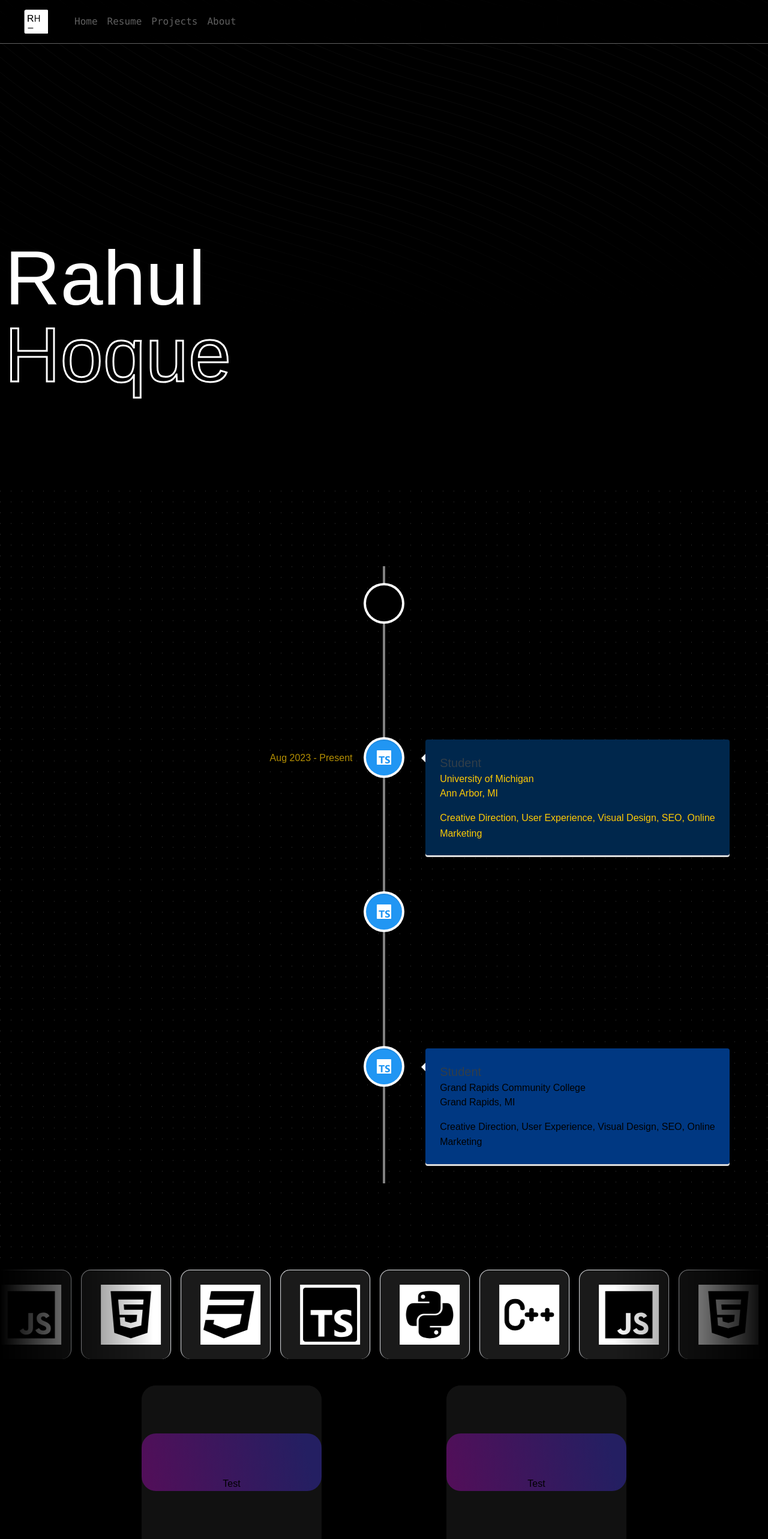
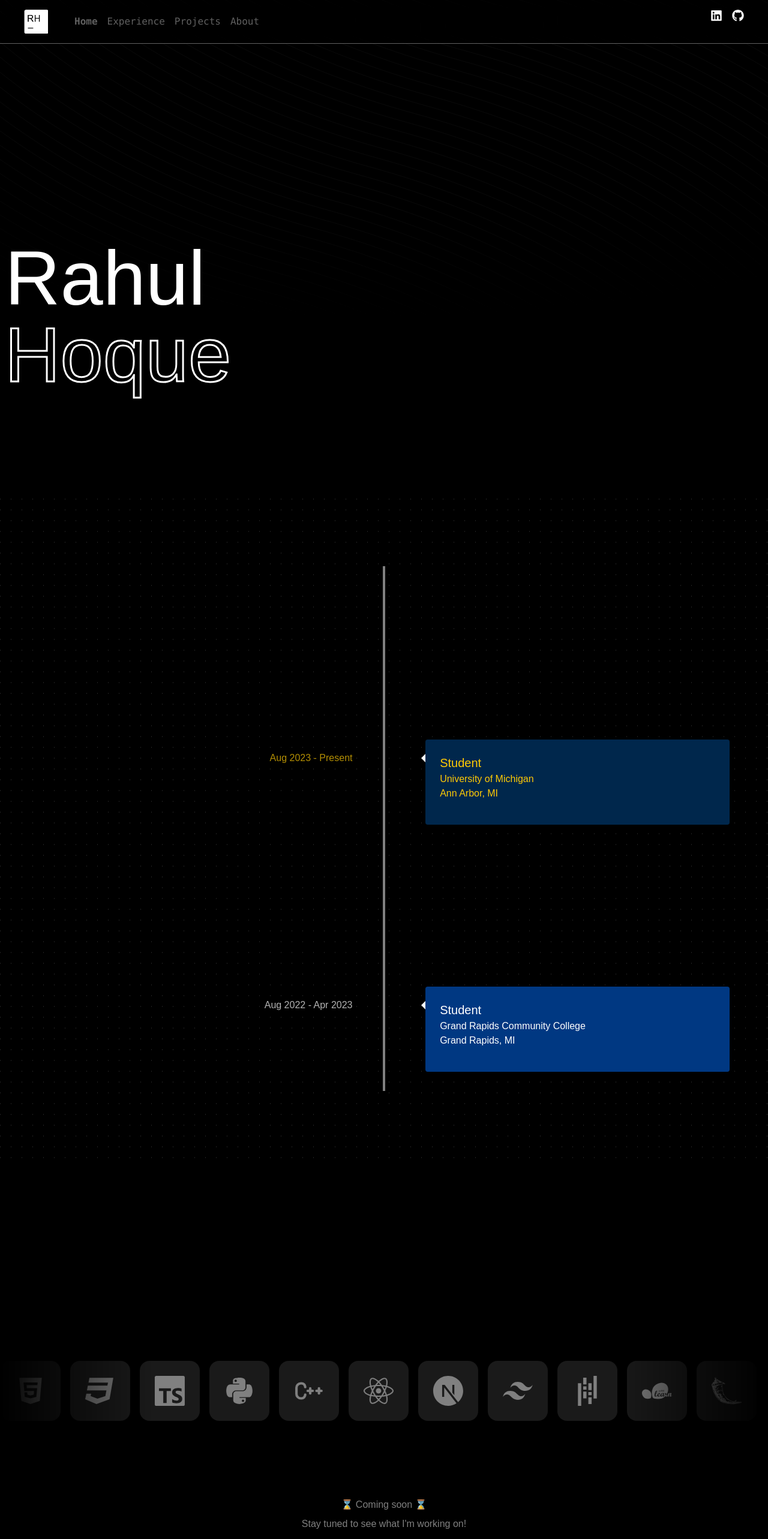
Before and after one commit to HoqueUM/portfolio-updated, a Next.js app: page / in a window 1280 px wide. Shown: the top 2566 px of the page at 60% size. Built offline with nearby package versions, Linux system fonts and the light colour scheme; what tailwindcss-animated would draw is missing.

Commit message:
finally starting to get somewhere

```diff
--- a/app/components/model/Card.tsx
+++ b/app/components/model/Card.tsx
@@ -6,7 +6,7 @@ import { motion, AnimatePresence } from 'framer-motion';
 export default function Card() {
     const [hover, setHover] = useState(false);
     return (
-        <motion.div className='relative overflow-hidden h-[200px] min-h-[300px]  min-w-[300px] backdrop-blur-md z-50 rounded-3xl shadow-xl' style={{backgroundColor: 'rgba(255, 255, 255, 0.1)' }}
+        <motion.div className='relative overflow-hidden h-[10rem] min-h-[11rem]  min-w-[300px] backdrop-blur-md rounded-3xl shadow-xl' style={{backgroundColor: 'rgba(255, 255, 255, 0.1)' }}
         onHoverStart={() => setHover(true)}
         onHoverEnd={() => setHover(false)}
         >
--- a/app/components/model/Item.tsx
+++ b/app/components/model/Item.tsx
@@ -1,11 +1,14 @@
+'use client';
 import React from 'react';
-
-
+import { IconContext } from 'react-icons';
+import '../../globals.scss';
 
 export default function Item({item}: {item: any}) {
     return (
-        <div className='relative flex justify-center items-center bg-white h-[100px] w-[100px]'>
+        <IconContext.Provider value={{ color: 'var(--secondary-color)' }}>
+        <div className='relative flex justify-center items-center h-[100px] w-[100px]'>
             {item}
         </div>
+        </IconContext.Provider>
     )
 }
--- /dev/null
+++ b/app/components/ui/About.tsx
@@ -0,0 +1,12 @@
+
+export default function About() {
+    return (
+        <div className="flex justify-center items-center bg-black h-screen">
+            <div className="bg-black text-secondary-color flex justify-center item-center w-[40%] text-center">
+            Hi👋 I'm Rahul, a junior at the University of Michigan studying computer science. I am passionate
+            about software development, data science, and machine learning. I usually work in React, Python, and C++.
+        </div>
+        </div>
+
+    );
+};
--- a/app/components/ui/Home.tsx
+++ b/app/components/ui/Home.tsx
@@ -10,6 +10,7 @@ export default function Home() {
          <h1 className=' text-black animate-fade-right ease-in animate-delay-[1000ms] text-9xl outline text-transparent leading-none'>Hoque</h1>
          <BackgroundBeams className='h-[40rem]' />
          <div className='h-[10rem]'></div> {/* Add spacer div here */}
+
     </div>
   )
 }
--- a/app/components/ui/Moving.tsx
+++ b/app/components/ui/Moving.tsx
@@ -1,5 +1,4 @@
 "use client";
-import React, { useEffect, useState } from "react";
 import { InfiniteMovingCards } from "../../utils/movingCards";
 import {IoLogoJavascript} from 'react-icons/io5';
 import { FaHtml5 } from "react-icons/fa";
@@ -7,12 +6,22 @@ import { FaCss3 } from "react-icons/fa";
 import { SiTypescript } from "react-icons/si";
 import { FaPython } from "react-icons/fa";
 import { TbBrandCpp } from "react-icons/tb";
-import { IconContext } from 'react-icons';
+import { FaReact } from "react-icons/fa";
+import { SiNextdotjs } from "react-icons/si";
+import { RiTailwindCssFill } from "react-icons/ri";
+import { SiPandas } from "react-icons/si";
+import { SiScikitlearn } from "react-icons/si";
+import { SiFlask } from "react-icons/si";
+import { FaUbuntu } from "react-icons/fa";
+import { VscVscode } from "react-icons/vsc";
+import { FaFigma } from "react-icons/fa";
+import { FaGitAlt } from "react-icons/fa";
+
 import Item from '../model/Item';
 
 export default function Moving() {
   return (
-    <div className="flex flex-col antialiased bg-black dark:bg-black dark:bg-grid-white/[0.05] items-center justify-center relative overflow-hidden">
+    <div className="flex flex-col antialiased bg-black items-center justify-center relative overflow-hidden">
       <InfiniteMovingCards
         items={languages}
         direction="left"
@@ -23,10 +32,20 @@ export default function Moving() {
 }
 
 const languages = [
-  <Item item={<IoLogoJavascript size={90} />} />,
-  <Item item={<FaHtml5 size={90} />} />,
-  <Item item={<FaCss3 size={90} />} />,
-  <Item item={<SiTypescript size={90} />} />,
-  <Item item={<FaPython size={90} />} />,
-  <Item item={<TbBrandCpp size={90} />} />
+  <Item item={<IoLogoJavascript size={50} />} />,
+  <Item item={<FaHtml5 size={50} />} />,
+  <Item item={<FaCss3 size={50} />} />,
+  <Item item={<SiTypescript size={50} />} />,
+  <Item item={<FaPython size={50} />} />,
+  <Item item={<TbBrandCpp size={50} />} />,
+  <Item item={<FaReact size={50} />} />,
+  <Item item={<SiNextdotjs size={50} />} />,
+  <Item item={<RiTailwindCssFill size={50} />} />,
+  <Item item={<SiPandas size={50} />} />,
+  <Item item={<SiScikitlearn size={50} />} />,
+  <Item item={<SiFlask size={50} />} />,
+  <Item item={<FaUbuntu size={50} />} />,
+  <Item item={<VscVscode size={50} />} />,
+  <Item item={<FaFigma size={50} />} />,
+  <Item item={<FaGitAlt size={50} />} />,
 ];
--- a/app/components/ui/NavBar.tsx
+++ b/app/components/ui/NavBar.tsx
@@ -1,21 +1,35 @@
+'use client';
 import React from 'react'
 import RH from './image.png';
 import Image from 'next/image'
+import { FaGithub } from "react-icons/fa";
+import { FaLinkedin } from "react-icons/fa";
+import { IconContext } from 'react-icons';
+import { Link } from 'react-scroll';
+import '../../styles/active.scss'
 
 export default function NavBar() {
     return (
         <div className='fixed top-0 z-50 bg-inherit backdrop-blur-md w-full'>
           <div className=' border-[#606060] border-b-[1px] px-5 lg:px-7.5 xl:px-10 max-lg: py-4'>
-            <nav className='flex static top-[5rem] left-0'>
+            <nav className='flex justify-between static top-[5rem] left-0'>
               <div className='relative z-2 flex space-x-4 font-mono text-[#606060]'>
-              <a className='pr-7' href='#hero'>
-                <Image src={RH} height={50} width={40} alt='logo'/>
+                <a className='pr-7' href='#hero'>
+                  <Image src={RH} height={40} width={40} alt='logo'/>
                 </a>
-              <button className='hover:font-extrabold'>Home</button>
-              <button className='hover:font-extrabold'>Resume</button>
-              <button className='hover:font-extrabold'>Projects</button>
-              <button className='hover:font-extrabold'>About</button>
+                <ul className='flex space-x-4'>
+                  <button><Link activeClass='active' smooth spy to="home" className='hover:font-extrabold'>Home</Link></button>
+                  <button><Link activeClass='active' smooth spy to="experience" className='hover:font-extrabold'>Experience</Link></button>
+                  <button><Link activeClass='active' smooth spy to="projects" className='hover:font-extrabold'>Projects</Link></button>
+                  <button><Link activeClass='active' smooth spy to="about" className='hover:font-extrabold'>About</Link></button>
+                </ul>
               </div>
+              <IconContext.Provider value={{ color: 'white' }}>
+                <div className='flex space-x-4'>
+                  <a href='https://www.linkedin.com/in/rahul-hoque-6a9a6b282/' target="_blank" rel="noopener noreferrer"><FaLinkedin size={20}/></a>
+                  <a href='https://github.com/HoqueUM' target="_blank" rel="noopener noreferrer"><FaGithub size={20}/></a>
+                </div>
+              </IconContext.Provider>
             </nav>
           </div>
         </div>
--- a/app/components/ui/Timeline.tsx
+++ b/app/components/ui/Timeline.tsx
@@ -12,15 +12,13 @@ lineColor='var(--secondary-color)'
 animate={true}
 >
 <VerticalTimelineElement
-    className="vertical-timeline-element--work"
-    contentStyle={{background: '#007483', color: '#ffffff'}}
+    className="vertical-timeline-element"
+    contentStyle={{background: '#007483', color: '#ffffff', boxShadow: 'none'}}
     date="May 2024 - Present"
-    iconStyle={{ background: '#000', color: 'ffffff' }}
-    icon={<SiTypescript />}
+    iconStyle={{ background: 'transparent', color: '#fff', boxShadow: 'none' }}
     visible={true}
-
   >
-    <h2 className="vertical-timeline-element-title">Software Engineer</h2>
+    <h2 className="vertical-timeline-element-title text-white" style={{color: 'white'}}>Software Engineer</h2>
     <h3 className="vertical-timeline-element-title">Avasure</h3>
     <h4 className="vertical-timeline-element-subtitle">Grand Rapids, MI</h4>
     <p>
@@ -29,50 +27,45 @@ animate={true}
   </VerticalTimelineElement>
   <VerticalTimelineElement
     className="vertical-timeline-element--work"
-    contentStyle={{background: '#00274C', color: '#FFCB05'}}
+    contentStyle={{background: '#00274C', color: '#FFCB05', boxShadow: 'none'}}
     date="Aug 2023 - Present"
-    iconStyle={{ background: 'rgb(33, 150, 243)', color: '#fff' }}
-    icon={<SiTypescript />}
+    iconStyle={{ background: 'transparent', color: '#fff', boxShadow: 'none' }}
     visible={true}
 
   >
-    <h2 className="vertical-timeline-element-title">Student</h2>
+    <h2 className="vertical-timeline-element-title  [#FFCB05]" style={{color: '#FFCB05'}}>Student</h2>
     <h3 className="vertical-timeline-element-title">University of Michigan</h3>
     <h4 className="vertical-timeline-element-subtitle">Ann Arbor, MI</h4>
     <p>
-      Creative Direction, User Experience, Visual Design, SEO, Online Marketing
+
     </p>
   </VerticalTimelineElement>
   <VerticalTimelineElement
     className="vertical-timeline-element--work"
-    contentStyle={{background: '#00274C', color: '#FFCB05'}}
+    contentStyle={{background: '#00274C', color: '#FFCB05', boxShadow: 'none'}}
     date="May 2023 - Aug 2023"
-    iconStyle={{ background: 'rgb(33, 150, 243)', color: '#fff' }}
-    icon={<SiTypescript />}
+    iconStyle={{ background: 'transparent', color: '#fff', boxShadow: 'none' }}
     visible={true}
 
   >
-    <h2 className="vertical-timeline-element-title">Machine Learning Intern</h2>
+    <h2 className="vertical-timeline-element-title text-[#FFCB05]" style={{color: '#FFCB05'}}>Machine Learning Intern</h2>
     <h3 className="vertical-timeline-element-title">University of Michigan</h3>
     <h4 className="vertical-timeline-element-subtitle">Ann Arbor, MI</h4>
     <p>
-      Creative Direction, User Experience, Visual Design, SEO, Online Marketing
     </p>
   </VerticalTimelineElement>
   <VerticalTimelineElement
     className="vertical-timeline-element--work"
-    contentStyle={{background: '#003882 ', color: '#000000'}}
+    contentStyle={{background: '#003882 ', color: '#ffffff', boxShadow: 'none'}}
     date="Aug 2022 - Apr 2023"
-    iconStyle={{ background: 'rgb(33, 150, 243)', color: '#fff' }}
-    icon={<SiTypescript />}
+    iconStyle={{ background: 'transparent', color: '#fff', boxShadow: 'none' }}
     visible={true}
 
   >
-    <h2 className="vertical-timeline-element-title">Student</h2>
+    <h2 className="vertical-timeline-element-title text-black" style={{color: 'white'}}>Student</h2>
     <h3 className="vertical-timeline-element-title">Grand Rapids Community College</h3>
     <h4 className="vertical-timeline-element-subtitle">Grand Rapids, MI</h4>
     <p>
-      Creative Direction, User Experience, Visual Design, SEO, Online Marketing
     </p>
   </VerticalTimelineElement>
 </VerticalTimeline>
--- a/app/page.tsx
+++ b/app/page.tsx
@@ -10,21 +10,30 @@ import Moving from './components/ui/Moving';
 import BackgroundBeamsDemo from './components/ui/beams';
 import Scroller from './components/ui/Scroller';
 import NavBar from './components/ui/NavBar';
-
+import About from './components/ui/About';
 //<div className='bg-gradient-to-br from-[#FB7B8E] from-10% via-fuchsia-400 via-30% to-[#031B88] to-90% border-2 sm:w-[40rem] lg:w-[75rem] h-screen backdrop-blur-sm z-50 rounded-3xl'></div>
 export default function Page() {
   return (
 
     <main>
       <NavBar />
+      <div id='home'>
       <Home />
-      <div className='flex justify-center items-center py-32 dots'>
+      </div>
+
+      <div className='flex justify-center items-center py-32 dots' id='experience'>
         <Timeline />
       </div>
+
+      <div className='flex flex-col h-screen justify-center items-center bg-black text-secondary-color' id='projects'>
       <Moving />
-      <div className='bg-black'>
-        <Scroller />
+                    <p className='mb-2 '> ⌛ Coming soon ⌛</p>
+                    <p>Stay tuned to see what I'm working on!</p>
+            </div>
+      <div id='about'>
+      <About />
       </div>
+
       <footer className='flex bg-black justify-center py-2 text-secondary-color'>Made with ❤️ by Rahul Hoque</footer>
     </main>
   );
--- /dev/null
+++ b/app/styles/active.scss
@@ -0,0 +1,3 @@
+.active {
+    font-weight: bold;
+}
--- a/app/utils/movingCards.tsx
+++ b/app/utils/movingCards.tsx
@@ -61,7 +61,7 @@ export const InfiniteMovingCards = ({
       } else if (speed === "normal") {
         containerRef.current.style.setProperty("--animation-duration", "40s");
       } else {
-        containerRef.current.style.setProperty("--animation-duration", "200s");
+        containerRef.current.style.setProperty("--animation-duration", "100s");
       }
     }
   };
@@ -76,13 +76,13 @@ export const InfiniteMovingCards = ({
       <ul
         ref={scrollerRef}
         className={cn(
-          " flex min-w-full shrink-0 gap-4 py-4 w-max flex-nowrap",
+          " flex min-w-full shrink-0 gap-4 py-32 w-max flex-nowrap",
           start && "animate-scroll ",
         )}
       >
         {items.map((item, idx) => (
           <li
-            className="w-[50px] h-[150] justify-center items-center relative rounded-2xl border border-b-0 flex-shrink-0 px-8 py-6 md:w-[150px]"
+            className="w-[100px] h-[100px] flex justify-center items-center relative rounded-2xl border-b-0 flex-shrink-0 px-8 py-6"
             style={{
               background:
                 "var(--primary-color)",
--- a/package.json
+++ b/package.json
@@ -39,6 +39,7 @@
     "@types/node": "^20",
     "@types/react": "^18",
     "@types/react-dom": "^18",
+    "@types/react-scroll": "^1.8.10",
     "@types/react-vertical-timeline-component": "^3.3.6",
     "eslint": "^8",
     "eslint-config-next": "14.2.3",
```
Also changed, not shown: 1 other file (tests, documents, lock files or other folders).
